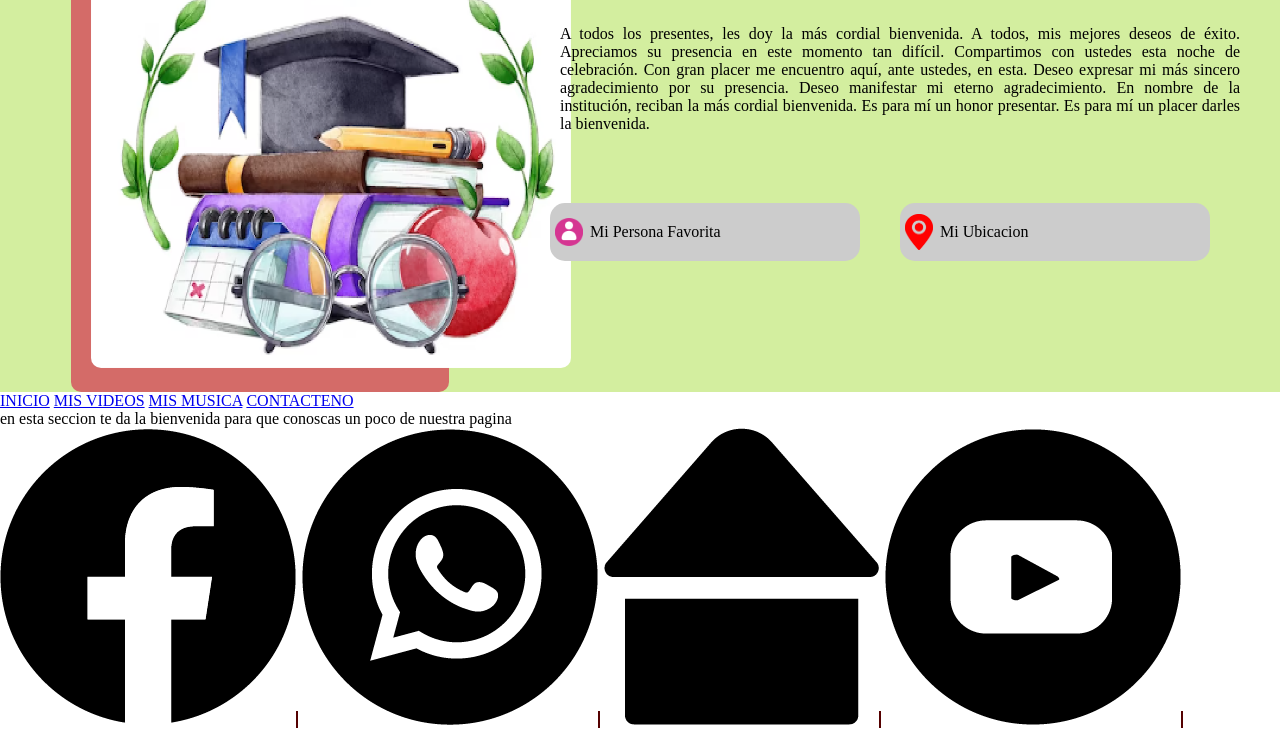
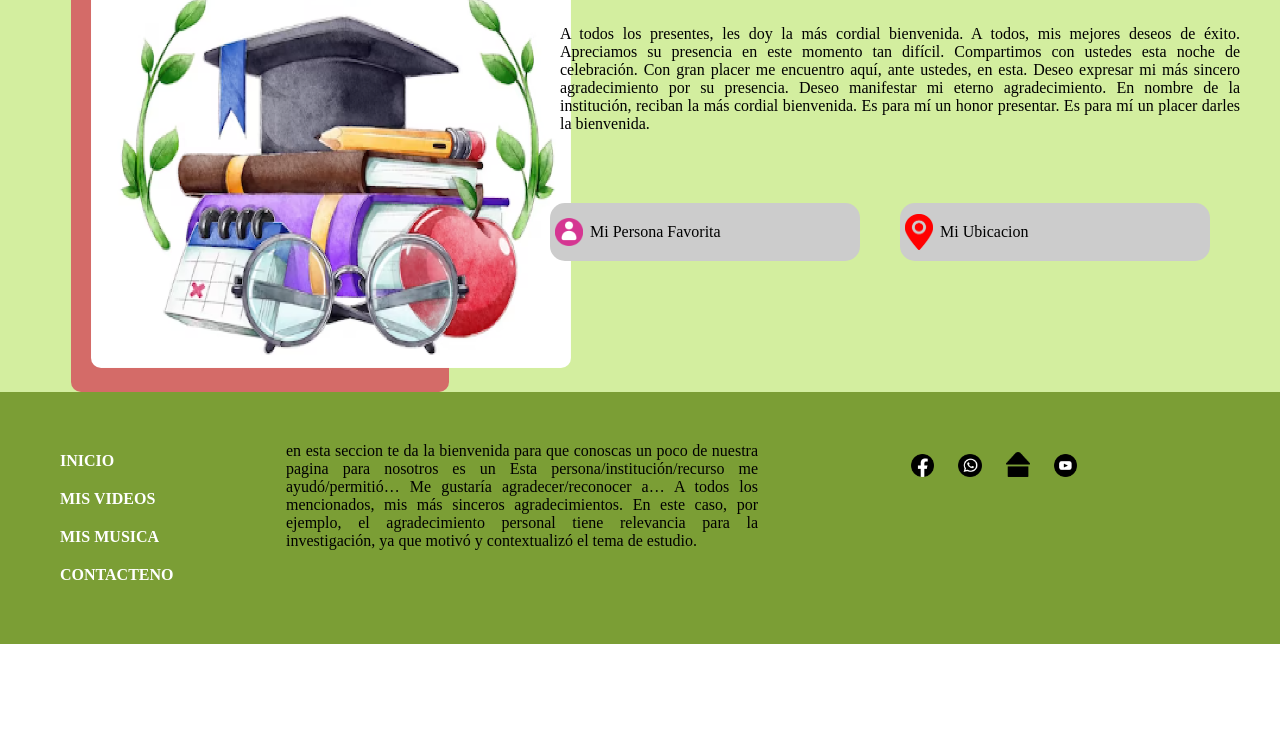
Before and after one commit to kim4000/mi-proyecto-1-2023, a plain HTML site: page index.html in a window 1280 px wide. Shown: the part 252-981 px from the top of the page. After the commit the page ends 896 px from the top, so only its background shows below. Drawn offline with Linux system fonts and the light colour scheme.

Commit message:
wed primera

```diff
--- a/css/estilo.css
+++ b/css/estilo.css
@@ -15,6 +15,7 @@
 }
 footer{
     width: 100%;
+    background-color: #7b9e35;
 }
 #cabeceraImagenNombre{
 flex: 30%;
@@ -127,3 +128,43 @@ flex: 50%;
     opacity: 50%;
     cursor: pointer;
 }
+ul li:last-child{
+border-right: none;
+}
+#menuFooter{
+    flex: 20%;
+}
+#contenidoFooter{
+    flex: 40%;
+  text-align: justify;
+}
+#socialFooter{
+    flex: 40%;
+    text-align: center;
+}
+nav a{
+    display: block;
+    padding: 10px;
+    text-decoration: none;
+    color: white;
+    font-weight: bold;
+}
+nav a:hover{
+    color: #550101;
+    font-size: 15px;
+}
+.socialesFooter li{
+border: none;
+}
+li img{
+    width: 5%;
+    padding: 10px;
+}
+li img:hover{
+    opacity: 60%;
+    cursor: pointer;
+}
+#marcoFooter{
+    display: flex;
+    padding: 50px;
+}
--- a/index.html
+++ b/index.html
@@ -61,6 +61,7 @@
 </div>
 <!-- aqui colocamos el pie de la wed-->
 <footer>
+    <div id="marcoFooter">
     <div id="menuFooter">
         <nav>
             <a href="#">INICIO</a>
@@ -70,16 +71,17 @@
         </nav>
     </div>
     <div id="contenidoFooter">
-        <p>en esta seccion te da la bienvenida para que conoscas un poco de nuestra pagina </p>
+        <p>en esta seccion te da la bienvenida para que conoscas un poco de nuestra pagina para nosotros es un Esta persona/institución/recurso me ayudó/permitió… Me gustaría agradecer/reconocer a… A todos los mencionados, mis más sinceros agradecimientos. En este caso, por ejemplo, el agradecimiento personal tiene relevancia para la investigación, ya que motivó y contextualizó el tema de estudio. </p>
     </div>
 <div id="socialFooter">
-    <ul>
+    <ul class="socialesFooter">
         <li><img src="img/Recurso 3.png"></li>
         <li><img src="img/Recurso 4.png"></li>
         <li><img src="img/Recurso 7.png"></li>
         <li><img src="img/Recurso 5.png"></li>
     </ul>
 </div>
+</div>
 </footer>
 </body>
 </html>
```
